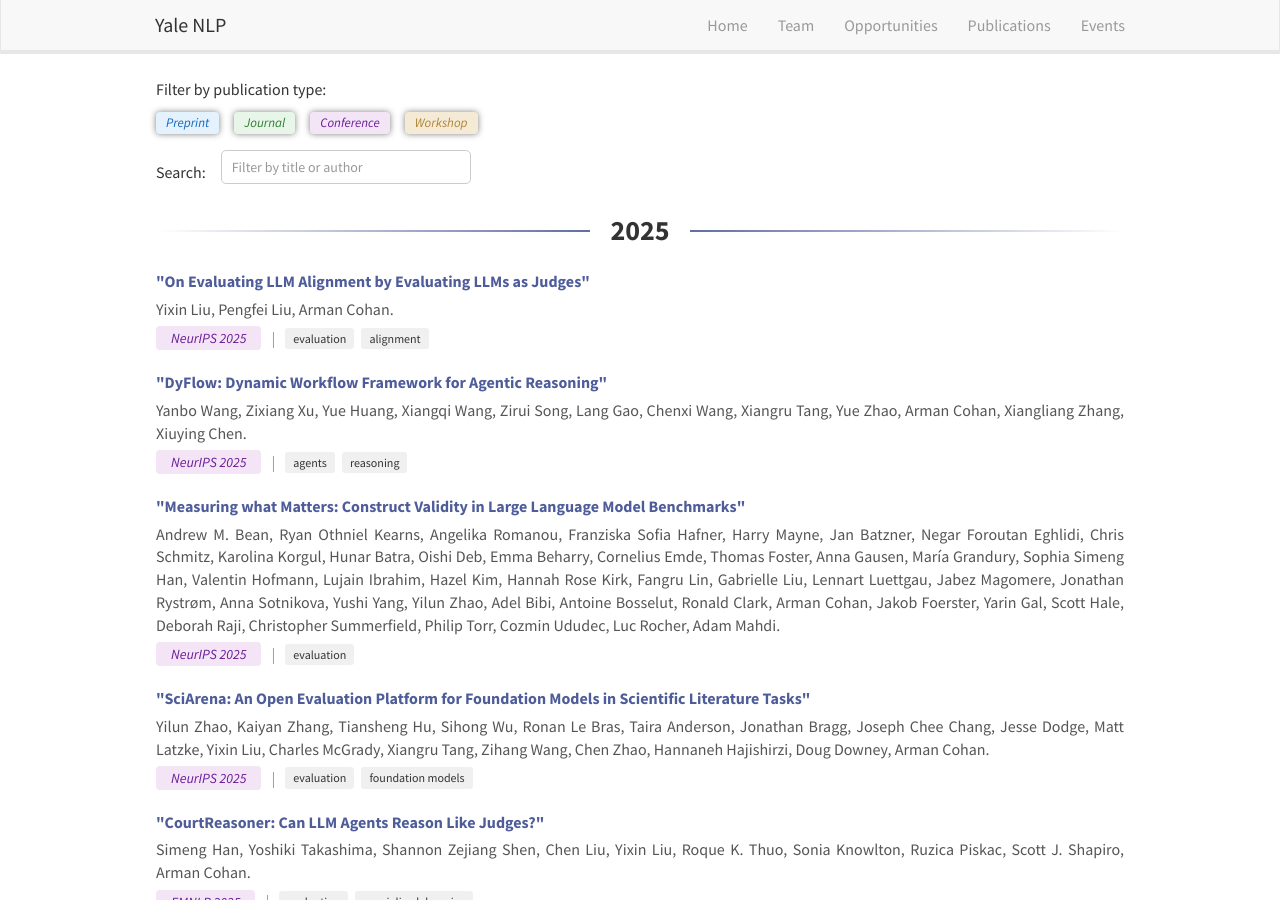
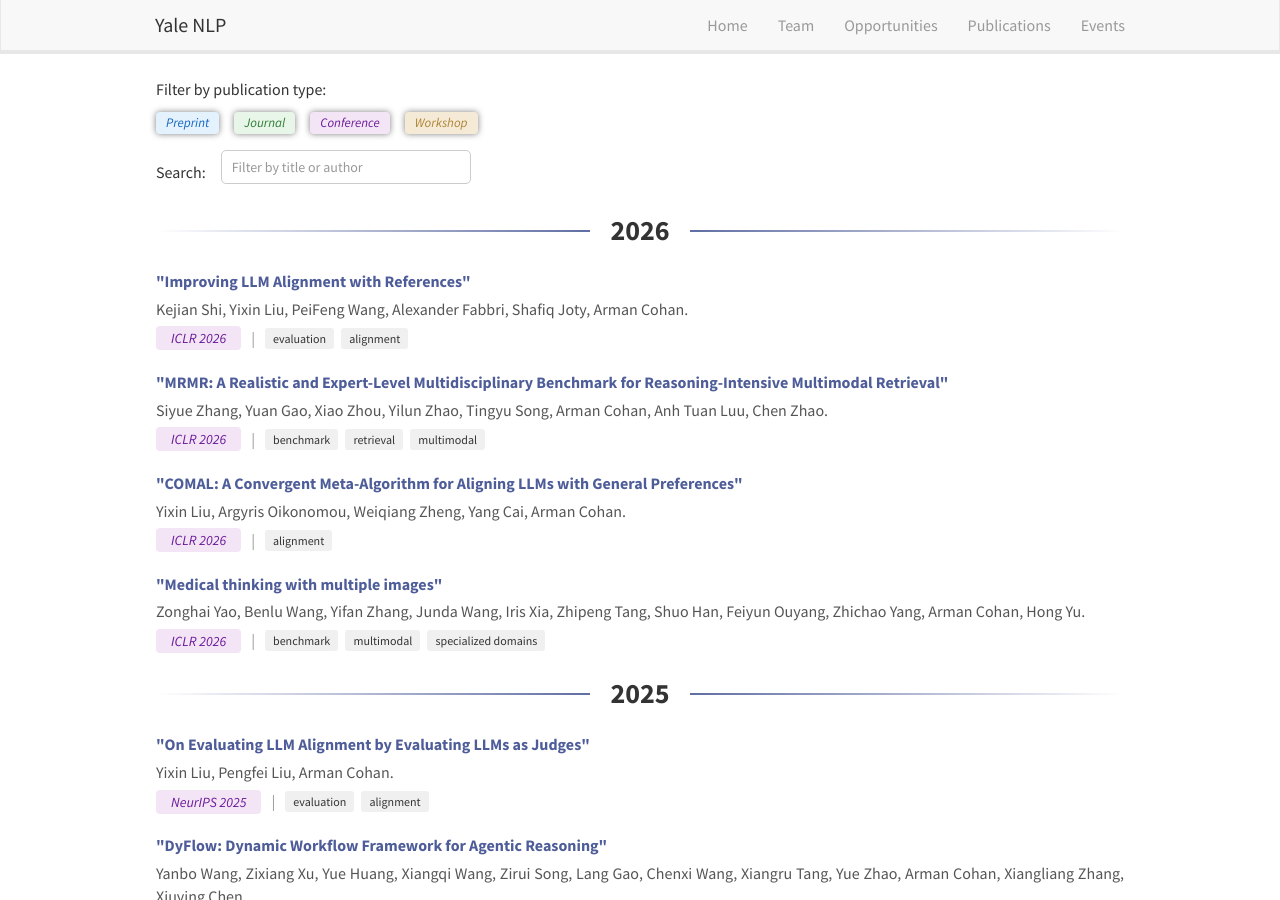
Before and after one commit to yale-nlp/yale-nlp.github.io, a Jekyll site: the page built from _pages/publications.md, in a window 1280 px wide and 900 px high. Built offline with Jekyll 4.4.1, drawn with Linux system fonts in a browser that asks for light colours; nearby versions of some CDN libraries; some of the changed text lies outside the part shown.

Commit message:
update iclr 2026

```diff
--- a/_data/members/phd_students.yml
+++ b/_data/members/phd_students.yml
@@ -64,6 +64,9 @@
   homepage: https://carriegu0818.github.io/
   github: https://github.com/carriegu0818
   google_scholar: https://scholar.google.com/citations?user=81FfsvwAAAAJ&hl=en
+  interests:
+    - Reasoning
+    - Alignment
 
 - name: Ali Ansari
   photo: ali_ansari.jpg
--- a/_data/news.yml
+++ b/_data/news.yml
@@ -1,3 +1,7 @@
+- date: Jan 2026
+  headlines:
+    - Four papers accepted at <b>ICLR 2026</b>! Congratulations to the authors!
+
 - date: August 2025
   headlines:
     - Welcome to Siyi Gu and Ali Ansari, who started their PhD in the lab!
--- a/_data/publications/2024_publist_updated.yml
+++ b/_data/publications/2024_publist_updated.yml
@@ -737,24 +737,6 @@
     - "- document understanding"
   paper_link: https://arxiv.org/pdf/2406.07835.pdf
   arxiv_url: SciRIFF
-- url: https://www.semanticscholar.org/paper/8c5764ce45df3cedb2429cfa4a13f55dcd4ce404
-  title: '"COMAL: A Convergent Meta-Algorithm for Aligning LLMs with General Preferences"'
-  venue: Preprint
-  year: 2024
-  authors:
-    - Yixin Liu
-    - Argyris Oikonomou
-    - Weiqiang Zheng
-    - Yang Cai
-    - Arman Cohan.
-  project: other
-  display: 1
-  category:
-    - foundation models
-    - evaluation
-    - training methods
-  paper_link: https://arxiv.org/pdf/2410.23223.pdf
-  arxiv_url: Towards Improved Preference Optimization Pipeline
 - url: https://www.semanticscholar.org/paper/bbc237299b0c87cd7c1a05b7320fe6cc20e71d58
   title: '"MetaMath: Integrating Natural Language and Code for Enhanced Mathematical Reasoning in Large Language Models"'
   venue: Preprint
--- /dev/null
+++ b/_data/publications/2026_publist_updated.yml
@@ -0,0 +1,79 @@
+- url: https://iclr.cc/virtual/2026/poster/10009831
+  title: '"Improving LLM Alignment with References"'
+  venue: ICLR 2026
+  year: 2026
+  authors:
+    - Kejian Shi
+    - Yixin Liu
+    - PeiFeng Wang
+    - Alexander Fabbri
+    - Shafiq Joty
+    - Arman Cohan.
+  project: other
+  display: 1
+  category:
+    - evaluation
+    - alignment
+  paper_link:
+  arxiv_url: Improving LLM Alignment with References
+- url: https://iclr.cc/virtual/2026/poster/10008960
+  title: '"MRMR: A Realistic and Expert-Level Multidisciplinary Benchmark for Reasoning-Intensive Multimodal Retrieval"'
+  venue: ICLR 2026
+  year: 2026
+  authors:
+    - Siyue Zhang
+    - Yuan Gao
+    - Xiao Zhou
+    - Yilun Zhao
+    - Tingyu Song
+    - Arman Cohan
+    - Anh Tuan Luu
+    - Chen Zhao.
+  project: other
+  display: 1
+  category:
+    - benchmark
+    - retrieval
+    - multimodal
+  paper_link:
+  arxiv_url: MRMR
+- url: https://iclr.cc/virtual/2026/poster/10009743
+  title: '"COMAL: A Convergent Meta-Algorithm for Aligning LLMs with General Preferences"'
+  venue: ICLR 2026
+  year: 2026
+  authors:
+    - Yixin Liu
+    - Argyris Oikonomou
+    - Weiqiang Zheng
+    - Yang Cai
+    - Arman Cohan.
+  project: other
+  display: 1
+  category:
+    - alignment
+  paper_link:
+  arxiv_url: COMAL
+- url: https://iclr.cc/virtual/2026/poster/10008091
+  title: '"Medical thinking with multiple images"'
+  venue: ICLR 2026
+  year: 2026
+  authors:
+    - Zonghai Yao
+    - Benlu Wang
+    - Yifan Zhang
+    - Junda Wang
+    - Iris Xia
+    - Zhipeng Tang
+    - Shuo Han
+    - Feiyun Ouyang
+    - Zhichao Yang
+    - Arman Cohan
+    - Hong Yu.
+  project: other
+  display: 1
+  category:
+    - benchmark
+    - multimodal
+    - specialized domains
+  paper_link:
+  arxiv_url: Medical thinking with multiple images
--- a/_pages/publications.md
+++ b/_pages/publications.md
@@ -363,12 +363,14 @@
 
 <div id="publication-list" class="justified-content">
 
-{% assign years = "2025,2024,2023,2022,2021,2020,2019" | split: ',' %}
+{% assign years = "2026,2025,2024,2023,2022,2021,2020,2019" | split: ',' %}
 
 {% for year in years %}
 
 {% assign publication_data = "" %}
 {% case year %}
+  {% when '2026' %}
+    {% assign publication_data = site.data.publications.2026_publist_updated %}
   {% when '2025' %}
     {% assign publication_data = site.data.publications.2025_publist_updated %}
   {% when '2024' %}
```
